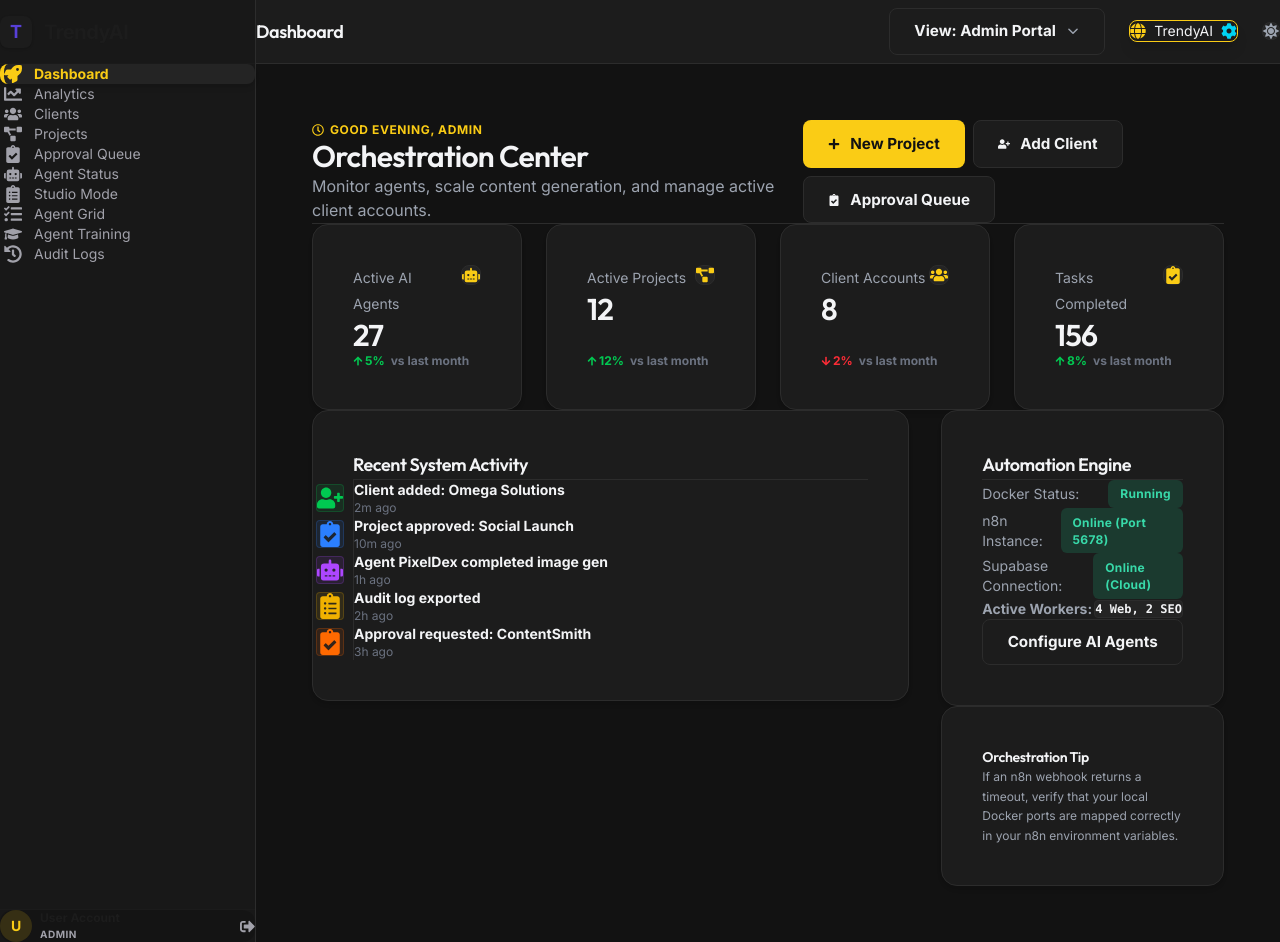
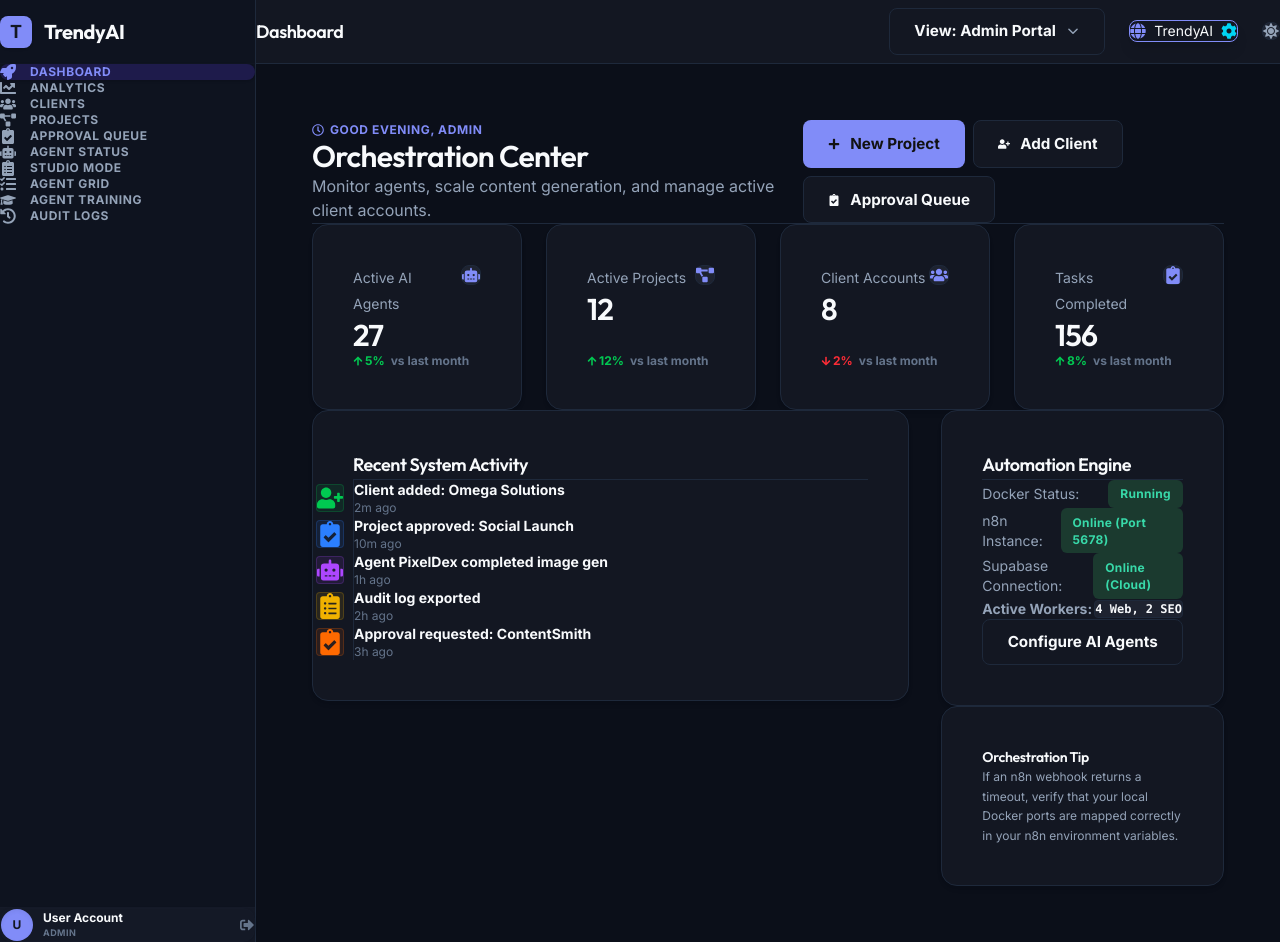
Before and after one commit to 4poesy/trendyai, a React (Vite) app in the folder trendyai-admin/: page / in a window 1280 px wide. Built offline with nearby package versions, Linux system fonts and the light colour scheme.

Commit message:
Redesign dashboard layout, sidebar, and cards to match Flowise branding in light and dark mode

```diff
--- a/trendyai-admin/src/components/Layout.jsx
+++ b/trendyai-admin/src/components/Layout.jsx
@@ -82,20 +82,20 @@ const Layout = () => {
 
         {/* Brand Header */}
         <div>
-          <div className="h-16 flex items-center px-6 border-b border-border-main/20 gap-3">
-            <div className="w-8 h-8 rounded-lg bg-white text-[#5840d8] flex items-center justify-center font-black text-lg shadow-sm">
+          <div className="h-16 flex items-center px-6 border-b border-border-main/10 gap-3">
+            <div className="w-8 h-8 rounded-lg bg-primary text-white flex items-center justify-center font-black text-lg shadow-sm">
               T
             </div>
-            <span className="text-xl font-bold text-white tracking-tight">TrendyAI</span>
+            <span className="text-xl font-bold text-text-main tracking-tight font-heading">TrendyAI</span>
             {role === 'client' && (
-              <span className="text-[10px] font-bold px-1.5 py-0.5 rounded bg-white/20 text-white uppercase tracking-wider">
+              <span className="text-[10px] font-bold px-1.5 py-0.5 rounded bg-primary-light text-primary uppercase tracking-wider">
                 Portal
               </span>
             )}
           </div>
 
           {/* Navigation Links list */}
-          <nav className="p-4 space-y-1.5">
+          <nav className="p-3 space-y-1">
             {navLinks.map(link => {
               const isActive = location.pathname === link.to || (link.to !== '/' && link.to !== '/client' && location.pathname.startsWith(link.to));
               return (
@@ -103,13 +103,13 @@ const Layout = () => {
                   key={link.to}
                   to={link.to}
                   onClick={() => setMobileOpen(false)}
-                  className={`flex items-center gap-3 py-2.5 pr-3 rounded-lg text-sm font-medium transition-all ${
+                  className={`flex items-center gap-3.5 px-4 py-2.5 rounded-xl text-xs font-bold uppercase tracking-wider transition-all duration-200 ${
                     isActive
-                      ? 'bg-sidebar-hover text-sidebar-active font-semibold border-l-4 border-primary pl-2.5 shadow-md'
-                      : 'text-sidebar-inactive hover:bg-sidebar-hover hover:text-sidebar-active border-l-4 border-transparent pl-3.5'
+                      ? 'bg-sidebar-hover text-sidebar-active font-extrabold shadow-sm'
+                      : 'text-sidebar-inactive hover:bg-sidebar-hover hover:text-sidebar-active'
                   }`}
                 >
-                  <span className="text-lg">{link.icon}</span>
+                  <span className="text-base shrink-0">{link.icon}</span>
                   <span>{link.label}</span>
                 </Link>
               );
@@ -118,23 +118,23 @@ const Layout = () => {
         </div>
 
         {/* Sidebar Footer / User section */}
-        <div className="p-4 border-t border-border-main/20">
-          <div className="flex items-center justify-between gap-2 px-2 py-2 rounded-xl bg-black/15">
-            <div className="flex items-center gap-2">
-              <div className="w-8 h-8 rounded-full bg-primary-light text-primary flex items-center justify-center font-bold text-sm">
+        <div className="p-4 border-t border-border-main/10 bg-bg-panel/40">
+          <div className="flex items-center justify-between gap-2 px-3 py-2.5 rounded-xl border border-border-main/10 bg-bg-secondary shadow-sm">
+            <div className="flex items-center gap-2.5">
+              <div className="w-8 h-8 rounded-full bg-primary text-white flex items-center justify-center font-bold text-xs shadow-inner">
                 U
               </div>
               <div className="truncate w-28">
-                <p className="text-xs font-semibold text-white truncate">User Account</p>
-                <p className="text-[10px] text-sidebar-inactive uppercase tracking-wider font-bold capitalize">{role}</p>
+                <p className="text-xs font-bold text-text-main truncate">User Account</p>
+                <p className="text-[9px] text-text-muted uppercase tracking-wider font-extrabold capitalize mt-0.5">{role}</p>
               </div>
             </div>
             <button
               onClick={handleLogout}
               title="Logout"
-              className="text-sidebar-inactive hover:text-white p-1.5 rounded transition-colors"
+              className="text-text-muted hover:text-primary p-1.5 rounded-lg hover:bg-bg-panel transition-all duration-200 cursor-pointer"
             >
-              <FaSignOutAlt size={15} />
+              <FaSignOutAlt size={14} />
             </button>
           </div>
         </div>
--- a/trendyai-admin/src/index.css
+++ b/trendyai-admin/src/index.css
@@ -41,59 +41,59 @@
   --color-accent-yellow-light: var(--accent-yellow-light);
 }
 
-/* Design Tokens for Light and Dark Modes */
+/* Design Tokens for Light and Dark Modes - Flowise inspired */
 :root {
-  --bg-primary: #f8fafc;
-  --bg-secondary: #ffffff;
-  --bg-tertiary: #f1f5f9;
-  --border-color: #e2e8f0;
+  --bg-primary: #f3f4f6; /* Soft light-grey workspace background */
+  --bg-secondary: #ffffff; /* Pure white cards & header */
+  --bg-tertiary: #f9fafb; /* Light-grey panels */
+  --border-color: #e5e7eb; /* Soft border */
 
-  --text-primary: #0f172a;
-  --text-secondary: #475569;
-  --text-muted: #94a3b8;
+  --text-primary: #1f2937; /* Dark slate text */
+  --text-secondary: #4b5563; /* Medium slate text */
+  --text-muted: #9ca3af; /* Muted grey text */
 
-  --accent-primary: #5840d8; /* Snov.io Violet Purple */
+  --accent-primary: #5840d8; /* Flowise Violet Purple */
   --accent-hover: #4c36c3;
-  --accent-light: #f0edff;
+  --accent-light: #f0edff; /* Soft lavender glow */
 
-  --accent-yellow: #d97706; /* Solid Amber Yellow for light mode contrast */
+  --accent-yellow: #d97706; /* Solid Amber Yellow for warnings */
   --accent-yellow-light: #fffbeb;
 
-  --sidebar-bg: #5840d8; /* Solid deep purple sidebar for light mode */
-  --sidebar-text-active: #ffffff;
-  --sidebar-text-inactive: #c7d2fe;
-  --sidebar-item-hover: #4c36c3;
+  --sidebar-bg: #ffffff; /* Flowise-style pure white sidebar */
+  --sidebar-text-active: #5840d8; /* Active link in purple */
+  --sidebar-text-inactive: #4b5563; /* Inactive link in slate grey */
+  --sidebar-item-hover: #f0edff; /* Soft lavender active/hover block */
 
   /* Legacy overrides values */
   --white-bg-val: #ffffff;
-  --navy-900-val: #0a1833;
+  --navy-900-val: #0f172a;
 }
 
 .dark {
-  --bg-primary: #121212; /* Deep charcoal black */
-  --bg-secondary: #1c1c1c; /* Lighter charcoal for cards */
-  --bg-tertiary: #242424; /* Panel backgrounds */
-  --border-color: #2c2c2c; /* Solid borders */
+  --bg-primary: #0b0f19; /* Rich dark-blue-slate workspace background */
+  --bg-secondary: #131722; /* Medium slate-blue cards & header */
+  --bg-tertiary: #1e2330; /* Darker panel background */
+  --border-color: #1e293b; /* Subtle dark border */
 
-  --text-primary: #f3f4f6;
-  --text-secondary: #9ca3af;
-  --text-muted: #6b7280;
+  --text-primary: #f8fafc; /* High contrast white text */
+  --text-secondary: #94a3b8; /* Slate gray text */
+  --text-muted: #64748b; /* Muted gray text */
 
-  --accent-primary: #facc15; /* Glowing gold-yellow as primary accent in dark mode */
-  --accent-hover: #eab308;
-  --accent-light: rgba(250, 204, 21, 0.15);
+  --accent-primary: #818cf8; /* Glowing indigo-purple primary accent */
+  --accent-hover: #6366f1;
+  --accent-light: rgba(129, 140, 248, 0.15);
 
-  --accent-yellow: #facc15;
-  --accent-yellow-light: rgba(250, 204, 21, 0.15);
+  --accent-yellow: #fbbf24;
+  --accent-yellow-light: rgba(251, 191, 36, 0.15);
 
-  --sidebar-bg: #181818; /* Solid dark charcoal sidebar */
-  --sidebar-text-active: #facc15; /* Highlight active in yellow */
-  --sidebar-text-inactive: #a1a1aa;
-  --sidebar-item-hover: #242424;
+  --sidebar-bg: #0e131f; /* Dark slate-blue sidebar */
+  --sidebar-text-active: #818cf8; /* Active link in glowing purple */
+  --sidebar-text-inactive: #94a3b8; /* Inactive link in slate grey */
+  --sidebar-item-hover: #1e1b4b; /* Deep violet-purple active/hover block */
 
   /* Legacy overrides values */
-  --white-bg-val: #1c1c1c;
-  --navy-900-val: #f3f4f6;
+  --white-bg-val: #131722;
+  --navy-900-val: #f8fafc;
 }
 
 /* Reset and Global Styles */
```
Also changed, not shown: trendyai-admin/src/components/AgentGridNew.jsx (+39 -10 lines).
